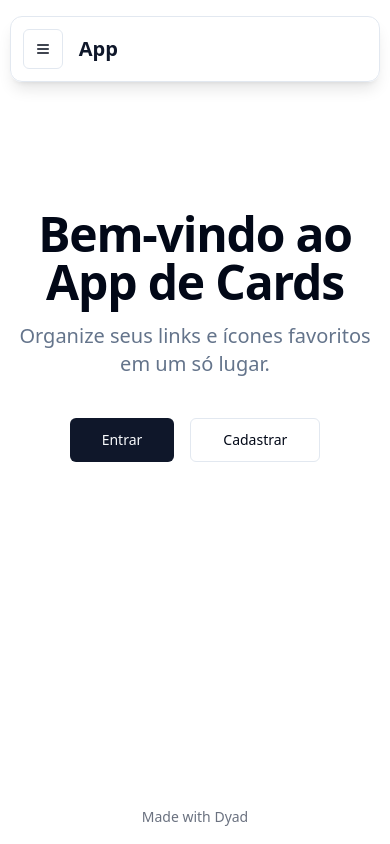
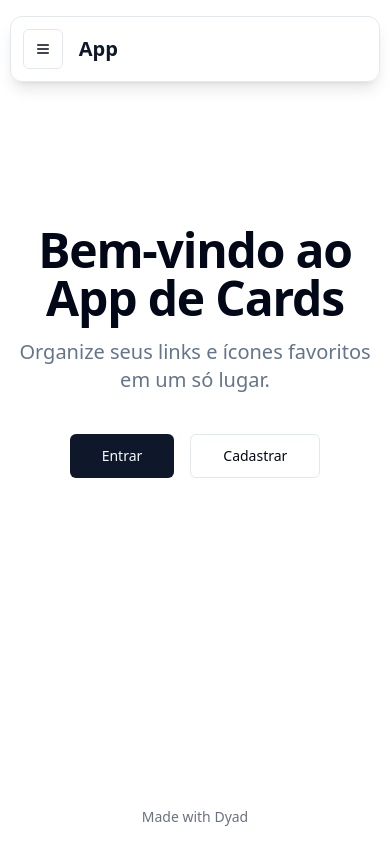
Before and after one commit to maiszoomimpressos-create/pwa, a React (Vite) app: page / in a window 390 px wide. Built offline with nearby package versions, Linux system fonts and the light colour scheme.

Commit message:
[dyad] Garantindo a responsividade do layout principal - wrote 1 file(s)

```diff
--- a/src/components/AppLayout.tsx
+++ b/src/components/AppLayout.tsx
@@ -9,8 +9,10 @@ interface AppLayoutProps {
 const AppLayout: React.FC<AppLayoutProps> = ({ children }) => {
   return (
     <div className="min-h-screen flex flex-col">
+      {/* O Header é sticky e tem um padding próprio */}
       <Header />
-      <main className="flex-grow p-4 md:p-8 pt-16 max-w-7xl mx-auto w-full">
+      {/* O main agora usa padding responsivo e garante que o conteúdo comece abaixo do header fixo */}
+      <main className="flex-grow p-4 md:p-8 pt-20 max-w-7xl mx-auto w-full">
         {children}
       </main>
       <MadeWithDyad />
```
